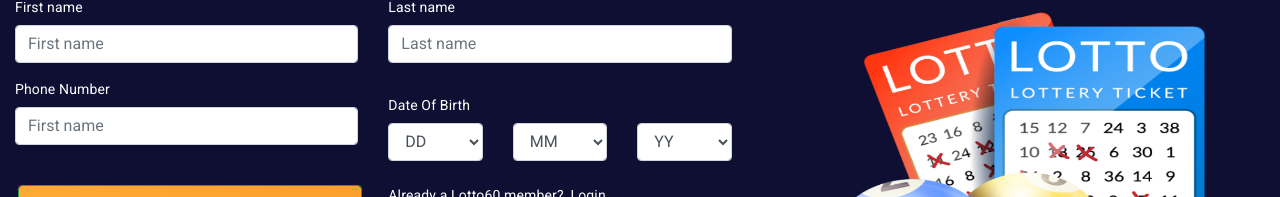
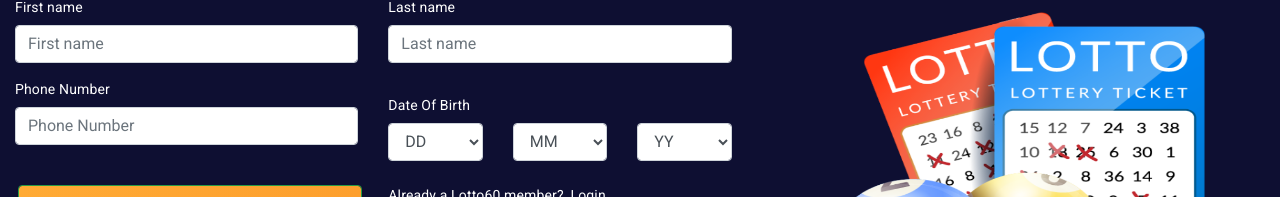
Before and after one commit to Ramkec15aur039/Lotto-UI-BasicSetUp-Raja, a React (Create React App) app: page /register in a window 1280 px wide. Shown: the part 288-485 px from the top of the page. Built offline with nearby package versions, Linux system fonts and the light colour scheme.

Commit message:
Routes Updated

```diff
--- a/src/pages/register/SignUpForm.tsx
+++ b/src/pages/register/SignUpForm.tsx
@@ -97,7 +97,7 @@
                 <input
                   type="text"
                   className="form-control"
-                  placeholder="First name"
+                  placeholder="Phone Number"
                 />
               </div>
               <div className="col-md-6 mt-3">
```
